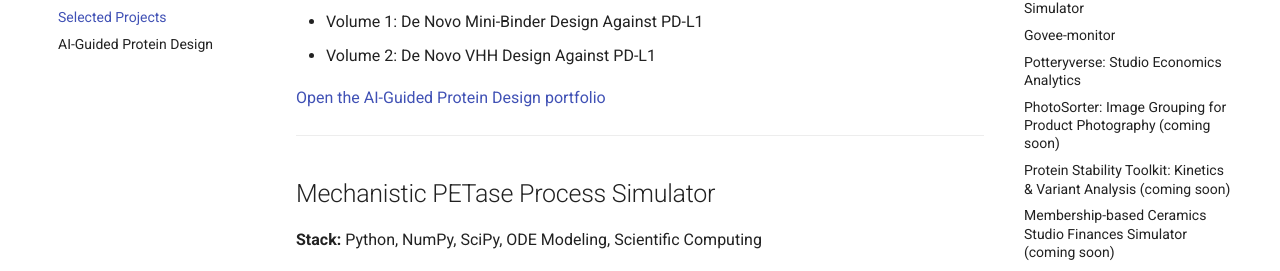
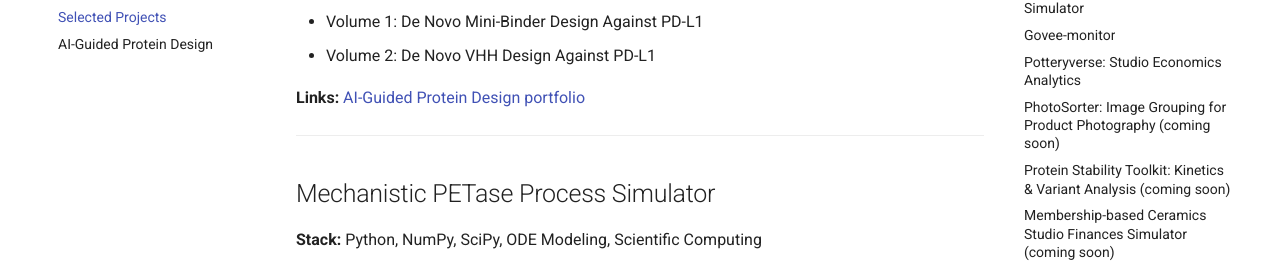
Before and after one commit to hghodkephd/hg-portfolio, an MkDocs documentation site: the page built from docs/projects.md, in a window 1280 px wide and 900 px high, scrolled down 613 px. Shown: the part 172-443 px from the top of the window. Built offline with MkDocs 1.6.1 and Material for MkDocs 9.7.7, drawn with Linux system fonts in a browser that asks for light colours.

Commit message:
Update link formatting in projects documentation

```diff
--- a/docs/projects.md
+++ b/docs/projects.md
@@ -20,7 +20,7 @@ Volumes:
 * Volume 1: De Novo Mini-Binder Design Against PD-L1
 * Volume 2: De Novo VHH Design Against PD-L1
 
-[Open the AI-Guided Protein Design portfolio](/hg-portfolio/ai-guided-protein-design/)
+**Links:** [AI-Guided Protein Design portfolio](/hg-portfolio/ai-guided-protein-design/)
 
 ---
 
```
